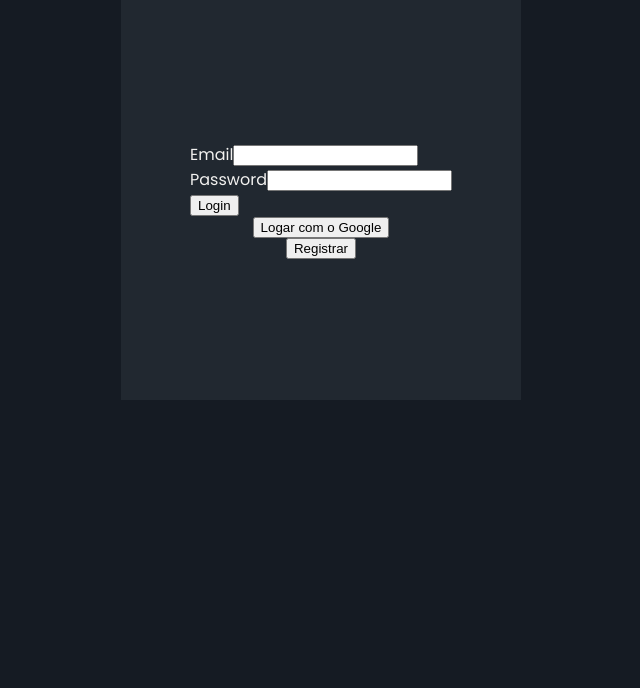
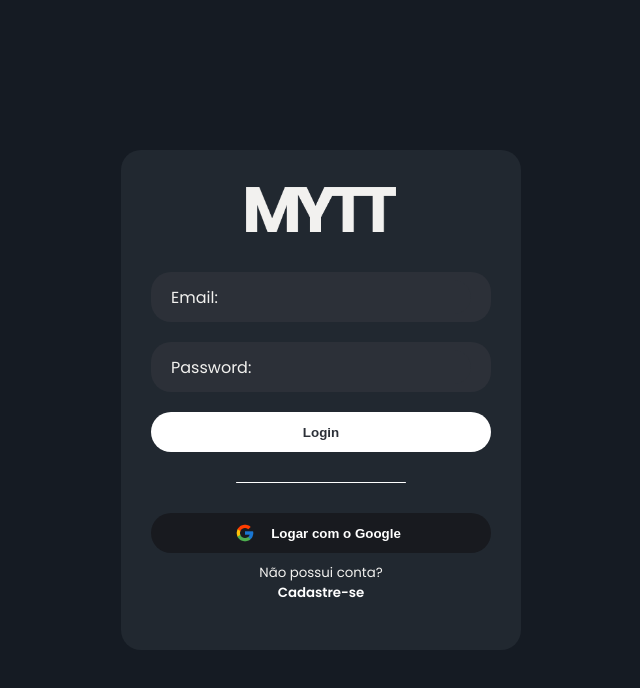
Before and after one commit to davifariasp/mytt-fullstack, an Angular app in the folder front/: page /login in a window 1280 px wide. Shown: the top 688 px of the page, without its empty margins (319-959 px from the left). Built offline with nearby package versions, Linux system fonts and the light colour scheme.

Commit message:
feature: estilizando pagina de login

```diff
--- a/front/src/app/pages/login/login.component.html
+++ b/front/src/app/pages/login/login.component.html
@@ -1,21 +1,26 @@
 
 <!-- usar ngSubmit ao invés de onSubmit permite caputar o evento e evitar que a página recarregue-->
 
-<main>
+<main class="container" >
     <section    id="loginForm">
+        <img src="/assets/mytt.png" alt="Home">
         <form [formGroup]="myForm" (ngSubmit)="handleLogin()" >
-            <div class="form-group">
-                <label for="email">Email</label>
+            <span class="input-form">
+                <label for="email">Email:</label>
                 <input type="email" class="form-control" id="email" name="email" formControlName="email" >
-            </div>
-            <div  class="form-group">
-                <label for="password">Password</label>
+            </span>
+            <span  class="input-form">
+                <label for="password">Password:</label>
                 <input type="password" class="form-control" id="password" name="password" formControlName="password">
-            </div>
+            </span>
+
             <button type="submit" >Login</button>
+            <span class="line"></span>
+            <span id="login-google">
+                <img src="/assets/logo-google.png" alt="logo-google">
+                <button (click)="handleLoginWithGoogle()" >Logar com o Google</button>
+            </span>
         </form>
-
-        <button>Logar com o Google</button>
-        <button (click)="toRegister()">Registrar</button>
+        <p id="cadastrar"> Não possui conta? <br> <a href="/register">Cadastre-se</a></p>
     </section>
 </main>
--- a/front/src/app/pages/login/login.component.scss
+++ b/front/src/app/pages/login/login.component.scss
@@ -1,9 +1,115 @@
+.container {
+    display: flex;
+    justify-content: center; /* Centraliza horizontalmente */
+    align-items: center;     /* Centraliza verticalmente */
+    height: 100vh;           /* Preenche a altura total da viewport */
+}
+
 #loginForm{
     width: 400px;
-    height: 400px;
+    height: 500px;
     background-color: #212830;
-
+    border-radius: 20px;
     display: flex;
     flex-direction: column;
     justify-content: center; /* Centraliza horizontalmente */
 }
+
+#loginForm > form {
+    display: flex;
+    flex-direction: column;
+    align-items: center;
+}
+
+#loginForm > form > button {
+    font-weight: 600;
+    width: 100%;
+    height: 40px;
+    background-color: white;
+    color: #2c3038;
+    cursor: pointer;
+    border: none;
+    border-radius: 20px;
+}
+
+.input-form{
+    width: 300px;
+    height: 40px;
+
+    display: flex;
+    justify-content: center;
+    align-items: center;
+    background-color: #2c3038;
+    border-radius: 20px;
+
+    padding: 5px 20px;
+
+    margin-bottom: 20px;
+}
+
+.input-form > input{
+    width: 100%;
+    height: 80%;
+    background-color: #2c3038;
+    color: white;
+    border: none;
+    border-radius: 0px 20px 20px 0px;
+    margin-left: 10px;
+}
+
+#loginForm > img{
+    width: 150px;
+    margin-bottom: 40px;
+}
+
+#login-google{
+    width: 100%;
+    height: 40px;
+
+    display: flex;
+    justify-content: center;
+    align-items: center;
+
+    gap: 10px;
+
+    background-color:#181a1f;
+    border: none;
+    border-radius: 20px;
+}
+
+#login-google > button{
+    font-weight: 600;
+    height: 100%;
+    border:none;
+    color: white;
+    background-color: transparent;
+    cursor: pointer;
+    margin: 0;
+}
+
+#login-google > img{
+    width: 20px;
+    height: 20px;
+    margin: 0;
+}
+
+.line{
+    width: 50%;
+    height: 1px;
+    border-radius: 10px;
+    background-color: white;
+    margin-top: 30px;
+    margin-bottom: 30px;
+}
+
+#cadastrar{
+    margin: 10px 0px;
+    text-align: center;
+    font-size: 10pt;
+}
+
+#cadastrar > a{
+    font-weight: 600;
+    color: white;
+    text-decoration: none;
+}
--- a/front/src/app/pages/login/login.component.ts
+++ b/front/src/app/pages/login/login.component.ts
@@ -36,6 +36,7 @@ export class LoginComponent {
     this.userService.getHelloWorld().subscribe({
       next: (data: any) => {
         console.log(data);
+        this.route.navigate(['/home']);
       },
       error: (error: any) => {
         console.log(error);
@@ -45,4 +46,8 @@ export class LoginComponent {
       },
     });
   }
+
+  handleLoginWithGoogle() {
+    console.log("clicou para fazer login com google");
+  }
 }
```
Also changed, not shown: front/public/assets/logo-google.png (added).
